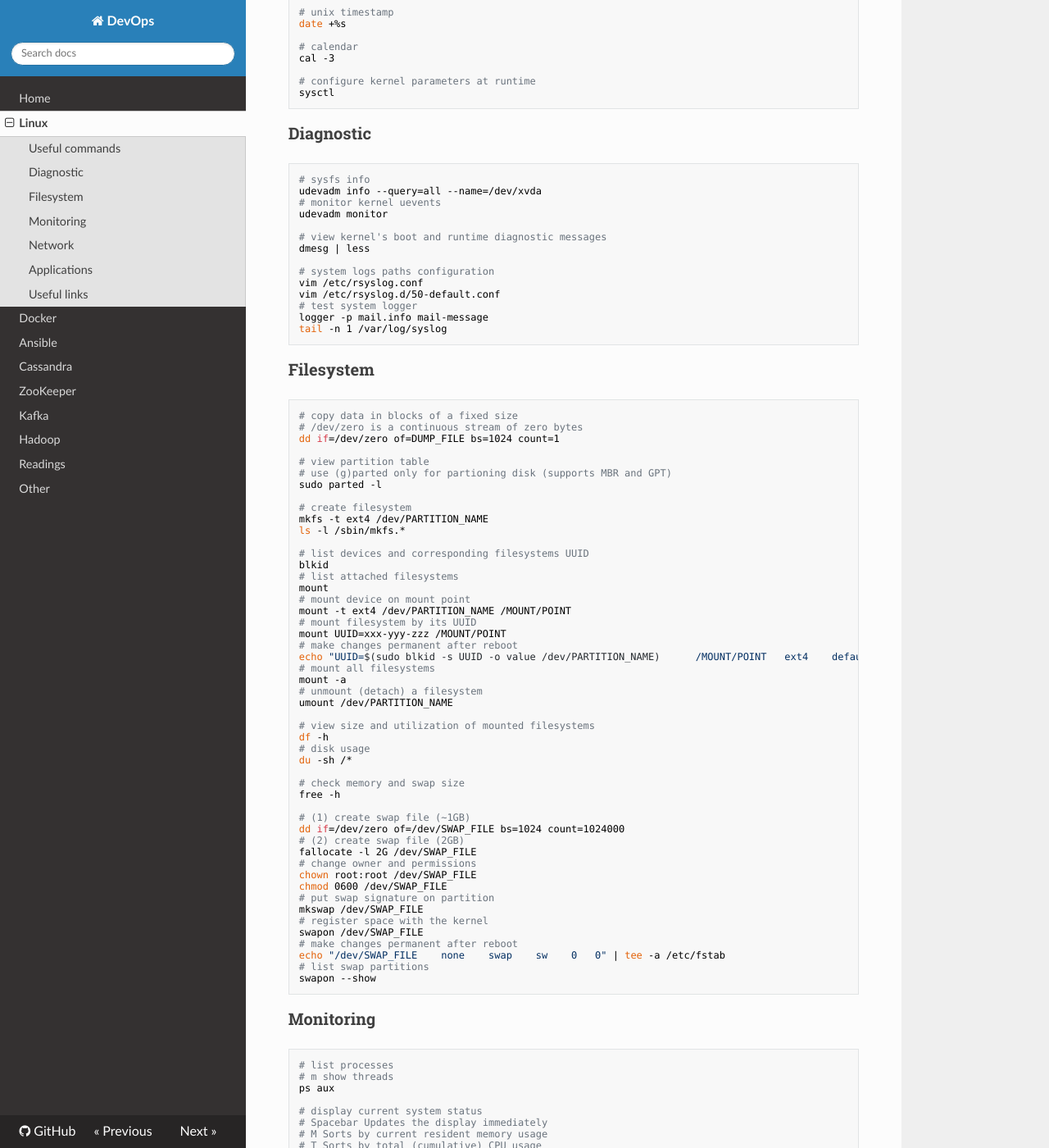
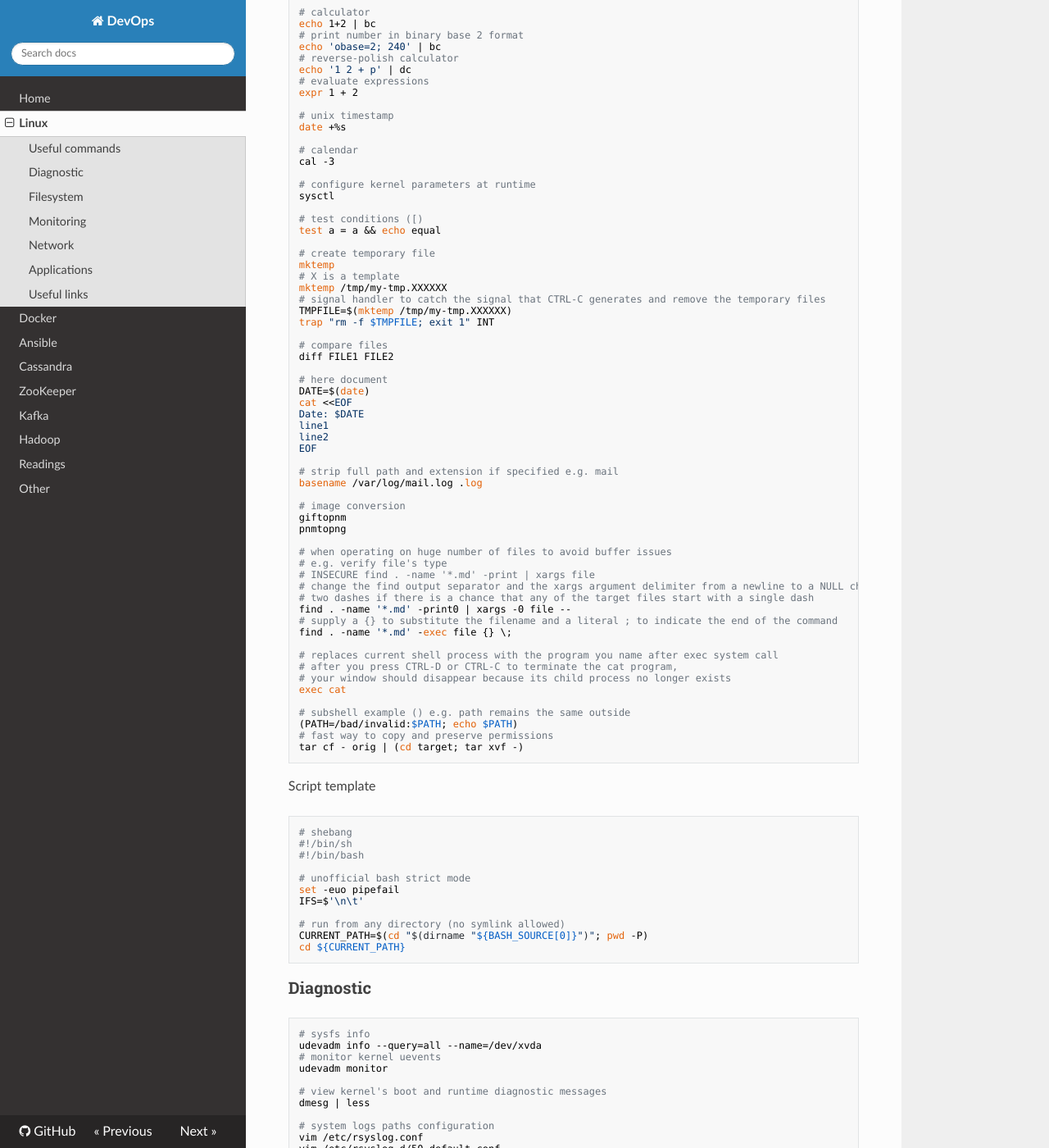
Before and after one commit to niqdev/devops, an MkDocs documentation site: the page built from docs/linux.md, in a window 1280 px wide and 1400 px high, scrolled down 943 px. Shown: the whole window at 82% size. Built offline with MkDocs 1.6.1, drawn with Linux system fonts in a browser that asks for light colours; nearby versions of some CDN libraries; old or Windows-style settings are respelled for this version of MkDocs; some of the changed text lies outside the part shown.

Commit message:
doc: update linux

````diff
--- a/docs/linux.md
+++ b/docs/linux.md
@@ -8,6 +8,8 @@ mkdir -p parent/child1/child2 && cd $_
 
 # scroll file from bottom
 less +G /var/log/auth.log
+# follow also if doesn't exist
+tail -F /var/log/auth.log
 
 # find files
 find /etc -name '*shadow'
@@ -20,10 +22,15 @@ grep -E '^root' /etc/passwd
 # password encryption
 grep password.*unix /etc/pam.d/*
 
+# sed = stream editor
 # example substitution
 echo -e "a='1st' b='2nd' c='3rd'\na='4th' b='5th' c='6th'" > test.txt
 cat test.txt | sed -nE "s/^.*a='([^']*).*c='([^']*).*$/\2\n\1/gp" | sort -r | uniq
+# delete lines three through six
+sed 3,6d /etc/passwd
 
+# pick a single field out of an input stream
+ls -l | awk '{print $9}'
 # extract 2nd string
 echo "aaa bbb ccc" > test.txt
 cat test.txt | awk '{printf("2nd: %s\n",$2)}'
@@ -54,6 +61,8 @@ echo 1+2 | bc
 echo 'obase=2; 240' | bc
 # reverse-polish calculator
 echo '1 2 + p' | dc
+# evaluate expressions
+expr 1 + 2
 
 # unix timestamp
 date +%s
@@ -63,6 +72,69 @@ cal -3
 
 # configure kernel parameters at runtime
 sysctl
+
+# test conditions ([)
+test a = a && echo equal
+
+# create temporary file
+mktemp
+# X is a template
+mktemp /tmp/my-tmp.XXXXXX
+# signal handler to catch the signal that CTRL-C generates and remove the temporary files
+TMPFILE=$(mktemp /tmp/my-tmp.XXXXXX)
+trap "rm -f $TMPFILE; exit 1" INT
+
+# compare files
+diff FILE1 FILE2
+
+# here document
+DATE=$(date)
+cat <<EOF
+Date: $DATE
+line1
+line2
+EOF
+
+# strip full path and extension if specified e.g. mail
+basename /var/log/mail.log .log
+
+# image conversion
+giftopnm
+pnmtopng
+
+# when operating on huge number of files to avoid buffer issues
+# e.g. verify file's type
+# INSECURE find . -name '*.md' -print | xargs file
+# change the find output separator and the xargs argument delimiter from a newline to a NULL character
+# two dashes if there is a chance that any of the target files start with a single dash
+find . -name '*.md' -print0 | xargs -0 file --
+# supply a {} to substitute the filename and a literal ; to indicate the end of the command
+find . -name '*.md' -exec file {} \;
+
+# replaces current shell process with the program you name after exec system call
+# after you press CTRL-D or CTRL-C to terminate the cat program,
+# your window should disappear because its child process no longer exists
+exec cat
+
+# subshell example () e.g. path remains the same outside
+(PATH=/bad/invalid:$PATH; echo $PATH)
+# fast way to copy and preserve permissions
+tar cf - orig | (cd target; tar xvf -)
+```
+
+Script template
+```bash
+# shebang
+#!/bin/sh
+#!/bin/bash
+
+# unofficial bash strict mode
+set -euo pipefail
+IFS=$'\n\t'
+
+# run from any directory (no symlink allowed)
+CURRENT_PATH=$(cd "$(dirname "${BASH_SOURCE[0]}")"; pwd -P)
+cd ${CURRENT_PATH}
 ```
 
 ### Diagnostic
@@ -82,6 +154,16 @@ vim /etc/rsyslog.d/50-default.conf
 # test system logger
 logger -p mail.info mail-message
 tail -n 1 /var/log/syslog
+
+# import
+. imported_file.sh
+source imported_file.sh
+
+# read and store in a variable
+read MY_VAR
+echo $MY_VAR
+# read stdin
+read -p "Are you sure? [y/n]" -n 1 -r
 ```
 
 ### Filesystem
````
